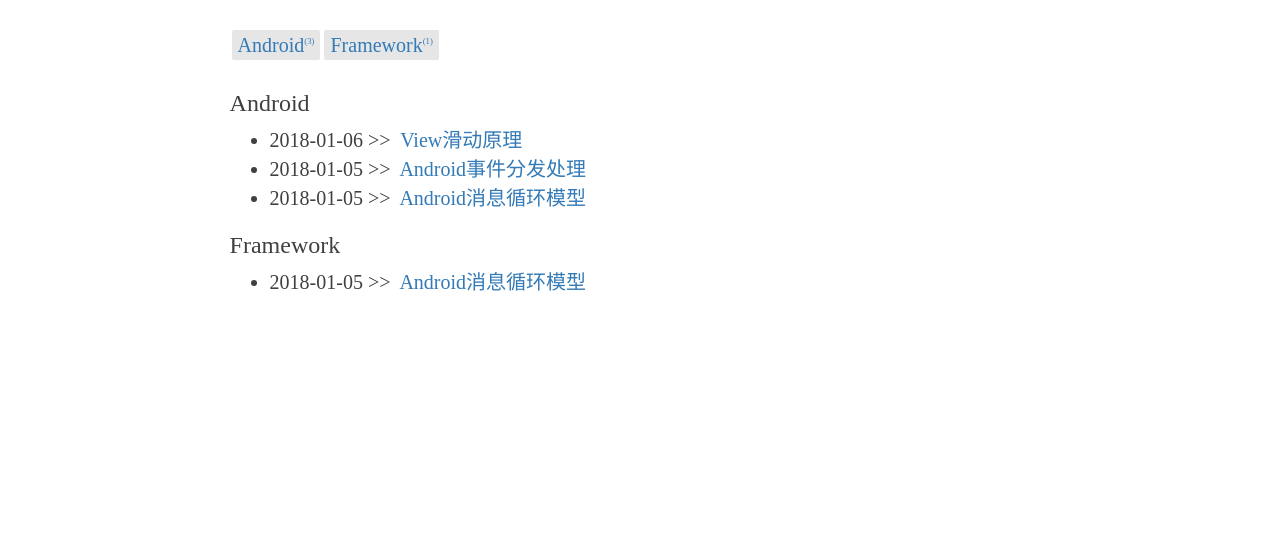
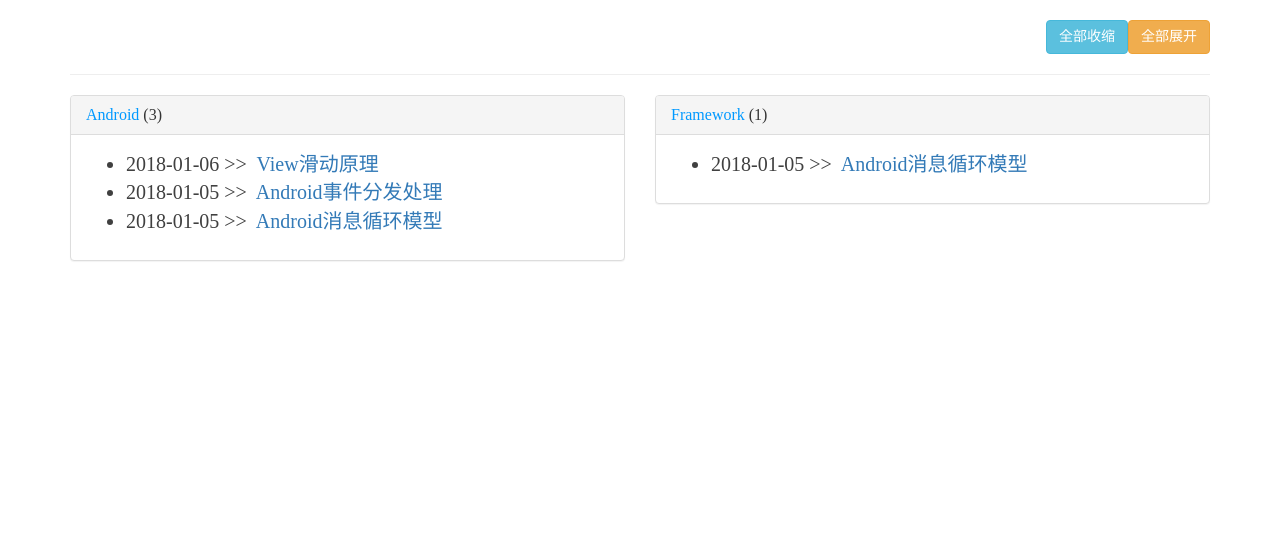
Before and after one commit to zhguixin/myBlog, a Django app: page /tag/ in a window 1280 px wide. Shown: the part 52-602 px from the top of the page. Run offline with Django 3.2, Linux system fonts and the light colour scheme; data comes from the database, SQL or seed files in the repository; parts of the project's set-up code (start-up, migrations or seed data) failed here and were passed over; some libraries are stand-ins or nearby versions.

Commit message:
change the tag's page style

```diff
--- a/static/js/page.js
+++ b/static/js/page.js
@@ -28,6 +28,23 @@
  $(window).resize(footerPosition);
 });
 
+//标签页展开、隐藏按钮功能实现
+$(document).ready(function(){
+    $("#closeAll").click(function(){
+        for(var i=1;i < 99; i++) {
+            $('#'+i).collapse('hide');
+        }
+      });
+});
+
+$(document).ready(function(){
+    $("#openAll").click(function(){
+        for(var i=1;i < 99; i++) {
+            $('#'+i).collapse('show');
+        }
+      });
+});
+
 function openNav() {
     document.getElementById("mySidenav").style.width = "150px";
 }
--- a/templates/tag.html
+++ b/templates/tag.html
@@ -2,22 +2,30 @@
 
 {% block mainbody %}
 {% load get_tags %}
-<link rel="stylesheet" type="text/css" href="/static/css/tag.css" />
 <div class="container">
-    <div class="main">
       {% get_tags as tag_list %}
-      <ul class="tag-box inline">
+
+      <div class="row clearfix">
+        <div class="col-md-12 column">
+            <div class="collapse-btn">
+             <button id="openAll" type="button" class="btn pull-right btn-warning btn-default">全部展开</button>
+             <button id="closeAll" type="button" class="btn pull-right btn-default btn-info">全部收缩</button>
+           </div>
+        </div>
+      </div>
+      <hr>
+
+    <div class="row clearfix">
     {% for tag in tag_list %}
-        <li>
-          <a href="#{{tag.name}}">{{ tag.name }}<span>({{ tag.num_blogs }})</span></a>
-        </li>
-        {% empty %}
-        暂无标签！
-        {% endfor %}
-      </ul>
-
-      {% for tag in tag_list %}
-        <header><h3 id="{{tag.name}}">{{ tag.name }}</h3></header>
+        <div class="col-md-6 column">
+            <!-- collapse panel -->
+            <div class="panel panel-default"> <!-- panel-default -->
+                <div class="panel-heading">
+                     <h3 id="{{tag.name}}" class="panel-title"><a data-toggle="collapse" style="color:#0099ff"
+                     href="#{{tag.pk}}">{{ tag.name }}</a>&nbsp;<span>({{ tag.num_blogs }})</span></h3>
+                </div>
+                <div id="{{tag.pk}}" class="panel-collapse in">
+                    <div class="panel-body">
                         {% get_blogs_by_tag tag.pk as blogs%}
                         <ul>
                           {% for blog in blogs %}
@@ -27,8 +35,12 @@
                             </li>
                           {% endfor %}
                         </ul>
-      {% endfor %}
                     </div>
                 </div>
+            </div> <!-- end panel -->
+        </div> <!-- end column -->
+    {% endfor %}
+    </div> <!-- end row -->
+</div> <!-- end container -->
 
 {% endblock %}
```
Lines whose indentation alone changed are shown as unchanged.
